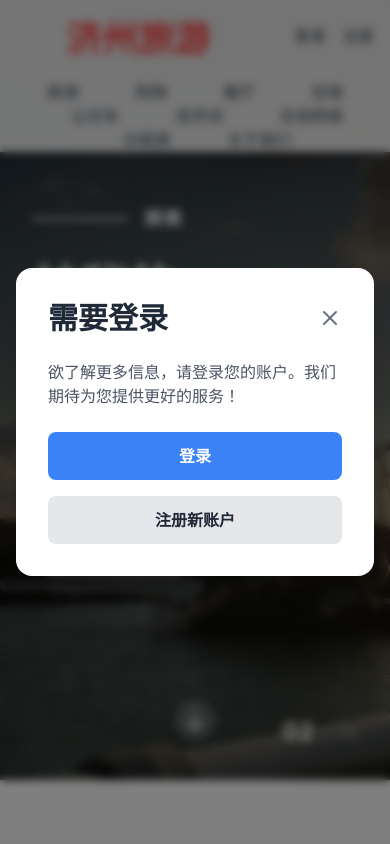
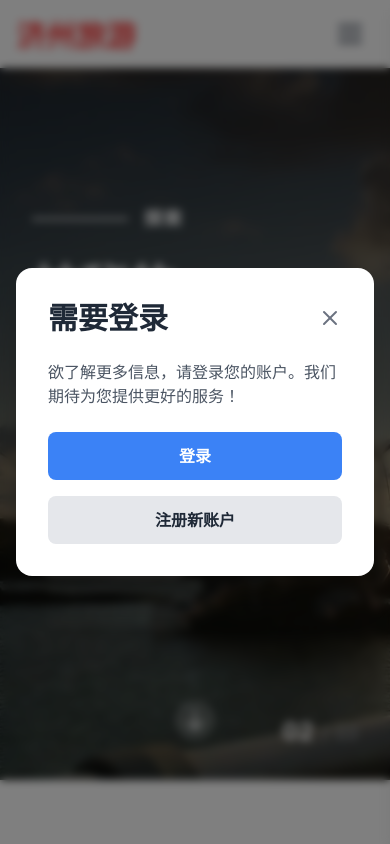
Before and after one commit to CapstoneDesign-25/JejuTravel-FE, a React (Vite) app: page / in a window 390 px wide. Shown: the top 844 px of the page. Built offline with nearby package versions, Linux system fonts and the light colour scheme; a web font is replaced by a local one.

Commit message:
feat: 반응형웹 구현 -> 햄버거 바
- 햄버거 바 구현
- 기존 바에서 캘린더, 어바웃어스 삭제

```diff
--- a/src/components/Header.jsx
+++ b/src/components/Header.jsx
@@ -1,10 +1,10 @@
 import React, { useState, useEffect } from "react";
 import { Link } from "react-router-dom";
-import AuthenticationService from "../services/AuthenticationService";
 
 function Header() {
   const [hoveredItem, setHoveredItem] = useState(null);
   const [isLoggedIn, setIsLoggedIn] = useState(false);
+  const [menuOpen, setMenuOpen] = useState(false);
 
   useEffect(() => {
     const accessToken = localStorage.getItem("accessToken");
@@ -22,22 +22,16 @@ function Header() {
     { name: "公交车", link: "/bus" },
     { name: "洗手间", link: "/restroom" },
     { name: "无线网络", link: "/wifi" },
-    { name: "日程表", link: "/schedule" },
-    { name: "关于我们", link: "/aboutus" },
+    // { name: "日程表", link: "/schedule" },
+    // { name: "关于我们", link: "/aboutus" },
   ];
 
   return (
-    <header className="p-4 fixed top-0 left-0 w-full z-10 bg-white bg-opacity-90 backdrop-filter backdrop-blur-lg shadow-md">
-      <div
-        className="container mx-auto flex flex-col items-center"
-        style={{ maxHeight: "120px", paddingLeft: "0px" }}
-      >
+    <header className="p-4 fixed top-0 left-0 w-full z-20 bg-white shadow-md">
+      {/* PC 버전 */}
+      <div className="hidden xs:flex flex-col items-center container mx-auto" style={{ maxHeight: "120px" }}>
         <div className="w-full flex justify-between items-center mb-6">
-          <Link
-            to="/"
-            className="flex items-center"
-            style={{ marginLeft: "50px" }}
-          >
+          <Link to="/" className="flex items-center" style={{ marginLeft: "50px" }}>
             <span
               className="text-4xl font-bold"
               style={{
@@ -57,10 +51,10 @@ function Header() {
                   to="/mypage"
                   onMouseEnter={() => handleMouseEnter("mypage")}
                   onMouseLeave={handleMouseLeave}
-                  className={`btn btn-sm transition-all duration-300 ${
+                  className={`transition-all duration-300 ${
                     hoveredItem === "mypage"
-                      ? "text-[#FF4C4C] bg-red-100 rounded-full"
-                      : "text-gray-700 hover:bg-red-50 hover:rounded-full"
+                      ? "text-[#FF4C4C] bg-red-100 rounded-full px-3 py-1"
+                      : "text-gray-700 hover:bg-red-50 hover:rounded-full px-3 py-1"
                   }`}
                 >
                   我的页面
@@ -69,10 +63,10 @@ function Header() {
                   to="/logout"
                   onMouseEnter={() => handleMouseEnter("logout")}
                   onMouseLeave={handleMouseLeave}
-                  className={`btn btn-sm transition-all duration-300 ${
+                  className={`transition-all duration-300 ${
                     hoveredItem === "logout"
-                      ? "text-[#FF4C4C] bg-red-100 rounded-full"
-                      : "text-gray-700 hover:bg-red-50 hover:rounded-full"
+                      ? "text-[#FF4C4C] bg-red-100 rounded-full px-3 py-1"
+                      : "text-gray-700 hover:bg-red-50 hover:rounded-full px-3 py-1"
                   }`}
                 >
                   登出
@@ -84,10 +78,10 @@ function Header() {
                   to="/login"
                   onMouseEnter={() => handleMouseEnter("login")}
                   onMouseLeave={handleMouseLeave}
-                  className={`btn btn-sm transition-all duration-300 ${
+                  className={`transition-all duration-300 ${
                     hoveredItem === "login"
-                      ? "text-[#FF4C4C] bg-red-100 rounded-full"
-                      : "text-gray-700 hover:bg-red-50 hover:rounded-full"
+                      ? "text-[#FF4C4C] bg-red-100 rounded-full px-3 py-1"
+                      : "text-gray-700 hover:bg-red-50 hover:rounded-full px-3 py-1"
                   }`}
                 >
                   登录
@@ -96,10 +90,10 @@ function Header() {
                   to="/signup"
                   onMouseEnter={() => handleMouseEnter("signup")}
                   onMouseLeave={handleMouseLeave}
-                  className={`btn btn-sm transition-all duration-300 ${
+                  className={`transition-all duration-300 ${
                     hoveredItem === "signup"
-                      ? "text-[#FF4C4C] bg-red-100 rounded-full"
-                      : "text-gray-700 hover:bg-red-50 hover:rounded-full"
+                      ? "text-[#FF4C4C] bg-red-100 rounded-full px-3 py-1"
+                      : "text-gray-700 hover:bg-red-50 hover:rounded-full px-3 py-1"
                   }`}
                 >
                   注册
@@ -116,7 +110,7 @@ function Header() {
                   to={item.link}
                   onMouseEnter={() => handleMouseEnter(item.name)}
                   onMouseLeave={handleMouseLeave}
-                  className={`btn btn-sm transition-all duration-300 px-4 ${
+                  className={`transition-all duration-300 px-4 ${
                     hoveredItem === item.name
                       ? "text-[#FF4C4C] bg-red-100 rounded-full"
                       : "text-gray-700 hover:bg-red-50 hover:rounded-full"
@@ -129,6 +123,133 @@ function Header() {
           </ul>
         </nav>
       </div>
+
+      {/* 모바일 버전 (680px 이하) */}
+      <div className="xs:hidden flex justify-between items-center">
+        <Link to="/" className="flex items-center">
+          <span
+            className="text-3xl font-bold"
+            style={{
+              fontFamily: '"Noto Sans SC", sans-serif',
+              color: "#FF4C4C",
+            }}
+          >
+            济州旅游
+          </span>
+        </Link>
+
+        {/* 햄버거 버튼 */}
+        <button
+          onClick={() => setMenuOpen(true)}
+          className="text-gray-700 focus:outline-none pr-2"
+        >
+          <svg
+            xmlns="http://www.w3.org/2000/svg"
+            className="h-8 w-8"
+            fill="none"
+            viewBox="0 0 24 24"
+            stroke="currentColor"
+          >
+            <path
+              strokeLinecap="round"
+              strokeLinejoin="round"
+              strokeWidth={2}
+              d="M4 6h16M4 12h16M4 18h16"
+            />
+          </svg>
+        </button>
+      </div>
+
+      {/* 어두운 배경 */}
+      {menuOpen && (
+        <div
+          className="fixed inset-0 bg-black bg-opacity-40 z-40"
+          onClick={() => setMenuOpen(false)}
+        ></div>
+      )}
+
+      {/* 오른쪽 슬라이드 메뉴 */}
+      <div
+        className={`fixed top-0 right-0 h-full w-[60vw] max-w-[320px] bg-white z-50 shadow-lg transform transition-transform duration-300 ease-in-out ${
+          menuOpen ? "translate-x-0" : "translate-x-full"
+        }`}
+      >
+        <div className="flex justify-end items-center p-5 border-b border-gray-200">
+          <button
+            onClick={() => setMenuOpen(false)}
+            className="text-gray-700 focus:outline-none"
+          >
+            <svg
+              xmlns="http://www.w3.org/2000/svg"
+              className="h-7 w-7"
+              fill="none"
+              viewBox="0 0 24 24"
+              stroke="currentColor"
+            >
+              <path
+                strokeLinecap="round"
+                strokeLinejoin="round"
+                strokeWidth={2}
+                d="M6 18L18 6M6 6l12 12"
+              />
+            </svg>
+          </button>
+        </div>
+
+        {/* 메뉴 리스트 */}
+        <ul className="flex flex-col items-end pr-8 space-y-6 mt-8 text-lg text-gray-800">
+          {navItems.map((item) => (
+            <li key={item.name}>
+              <Link
+                to={item.link}
+                onClick={() => setMenuOpen(false)}
+                className="hover:text-[#FF4C4C] transition"
+              >
+                {item.name}
+              </Link>
+            </li>
+          ))}
+        </ul>
+
+        {/* 로그인 / 마이페이지 */}
+        <div className="absolute bottom-10 right-8 flex flex-col items-end space-y-3 border-t border-gray-200 pt-4 w-4/5 text-gray-800">
+          {isLoggedIn ? (
+            <>
+              <Link
+                to="/mypage"
+                onClick={() => setMenuOpen(false)}
+                className="hover:text-[#FF4C4C] transition"
+              >
+                我的页面
+              </Link>
+              <Link
+                to="/logout"
+                onClick={() => setMenuOpen(false)}
+                className="hover:text-[#FF4C4C] transition"
+              >
+                登出
+              </Link>
+            </>
+          ) : (
+            <>
+              <Link
+                to="/login"
+                onClick={() => setMenuOpen(false)}
+                className="hover:text-[#FF4C4C] transition"
+              >
+                登录
+              </Link>
+              <Link
+                to="/signup"
+                onClick={() => setMenuOpen(false)}
+                className="hover:text-[#FF4C4C] transition"
+              >
+                注册
+              </Link>
+            </>
+          )}
+        </div>
+      </div>
     </header>
   );
 }
--- a/tailwind.config.js
+++ b/tailwind.config.js
@@ -9,6 +9,13 @@ module.exports = {
       '1/6-screen': '16.67vh', // 화면의 1/6 높이를 설정
       '1/8-screen': '12.5vh',  // 화면의 1/8 높이를 설정
     },
+    screens: {
+      'xs': '680px',
+      'sm': '640px',
+      'md': '768px',
+      'lg': '1024px',
+      'xl': '1280px',
+    },
   },
   plugins: [require("daisyui")],
 }};
```
